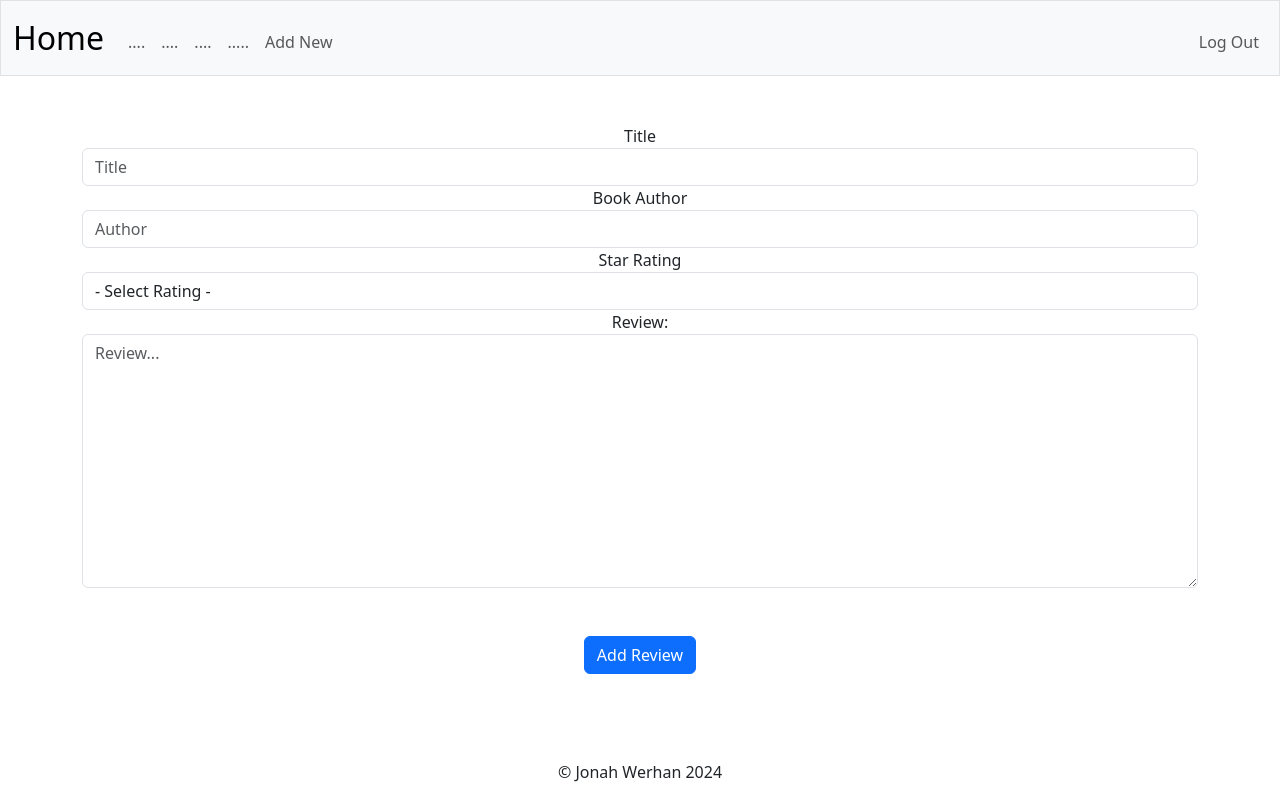
After one commit to jwerhan/FinalProject, a Flask app: page /add-new in a window 1280 px wide. The commit adds this page. Run offline with Flask 3, Linux system fonts and the light colour scheme; a user stored in the database is signed in; some libraries are stand-ins or nearby versions.

Commit message:
Added add-new template and app.route for adding to the review database
added index.html template which will eventually display
most revent additions to review database for user

adjusted nav items in layout.html

modified app.py to add new routes

```diff
--- a/app.py
+++ b/app.py
@@ -14,8 +14,8 @@ app = Flask(__name__)
 # Configure session to use filesystem (instead of signed cookies)
 app.config["SESSION_PERMANENT"] = False
 app.config["SESSION_TYPE"] = "filesystem"
-app.secret_key = secrets.token_hex(16)
 Session(app)
+
 
 # Configure CS50 Library to use SQLite database
 db = SQL("sqlite:///books.db")
@@ -33,6 +33,18 @@ def after_request(response):
 @login_required
 def index():
     """Logged in home page"""
+    return render_template("index.html")
+
+
+@app.route("/add-new", methods=["POSt", "GET"])
+@login_required
+def addNew():
+    """Add new entry to dataase"""
+    if request.method == "POST":
+        # Do things with the submitted data
+        return errorPage("TODO:")
+    else:
+        return render_template("add-new.html")
 
 
 # Login page (main landing paige
@@ -65,7 +77,7 @@ def login():
         session["user_id"] = rows[0]["id"]
 
         # Return logged in home page if passed checks
-        return render_template("/")
+        return render_template("/index")
 
     # If loading page for the first time
     else:
--- /dev/null
+++ b/templates/add-new.html
@@ -0,0 +1,36 @@
+{% extends "layout.html" %}
+
+{% block title %}
+    Log In
+{% endblock %}
+
+{% block main %}
+
+<form action="/add-new" method="post">
+    <div class="form-group">
+      <label for="addNewFormInput1">Title</label>
+      <input name="title" type="text" class="form-control" id="addNewFormInput1" placeholder="Title">
+    </div>
+    <div class="form-group">
+        <label for="addNewFormInput1">Book Author</label>
+        <input name="author" type="text" class="form-control" id="addNewFormInput1" placeholder="Author">
+    </div>
+    <div class="form-group">
+      <label for="exampleFormControlSelect1">Star Rating</label>
+      <select name="rating" class="form-control" id="exampleFormControlSelect1">
+        <option selected disabled>- Select Rating -</option>
+        <option>&#9733;</option>
+        <option>&#9733; &#9733;</option>
+        <option>&#9733; &#9733; &#9733;</option>
+        <option>&#9733; &#9733; &#9733; &#9733;</option>
+        <option>&#9733; &#9733; &#9733; &#9733; &#9733;</option>
+      </select>
+    </div>
+    <div class="form-group">
+      <label for="addNewFormText1">Review:</label>
+      <textarea name="review" class="form-control" id="addNewFormText1" placeholder="Review..." rows="10"></textarea>
+    </div>
+    <button class="btn mt-5 btn-primary" type="submit">Add Review</button>
+</form>
+
+{% endblock %}
--- a/templates/layout.html
+++ b/templates/layout.html
@@ -26,11 +26,11 @@
                 <div class="collapse navbar-collapse" id="navbar">
                     {% if session["user_id"] %}
                         <ul class="navbar-nav me-auto mt-2">
-                            <!-- <li class="nav-item"><a class="nav-link" href="/">....</a></li>
-                            <li class="nav-item"><a class="nav-link" href="/"></a>....</li>
-                            <li class="nav-item"><a class="nav-link" href="/"></a>....</li>
-                            <li class="nav-item"><a class="nav-link" href="/"></a>....</li>
-                            <li class="nav-item"><a class="nav-link" href="/"></a>....</li> -->
+                            <li class="nav-item"><a class="nav-link" href="/">....</a></li>
+                            <li class="nav-item"><a class="nav-link" href="/">....</a></li>
+                            <li class="nav-item"><a class="nav-link" href="/">....</a></li>
+                            <li class="nav-item"><a class="nav-link" href="/">.....</a></li>
+                            <li class="nav-item"><a class="nav-link" href="/add-new">Add New</a></li>
                         </ul>
                         <ul class="navbar-nav ms-auto mt-2">
                             <li class="nav-item"><a class="nav-link" href="/logout">Log Out</a></li>
```
Also changed, not shown: sqlcommands.sql (added, +25 -0 lines), templates/index.html (added, +29 -0 lines), books.db, 2 other files.
